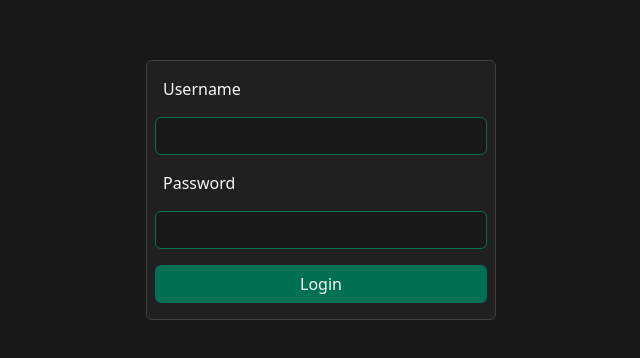
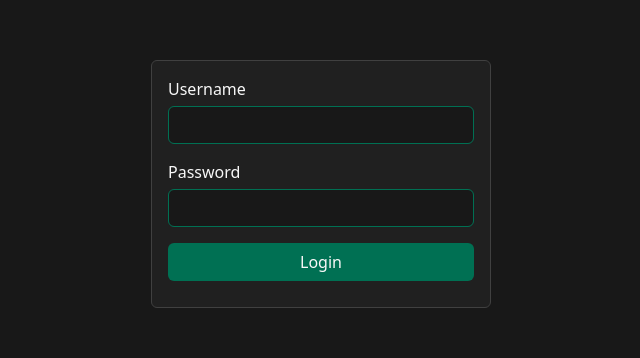
Before and after one commit to Reown/shift-management, a React (Vite) app in the folder client-react/: page /login in a window 1280 px wide. Shown: the part 140-498 px from the top of the page, without its empty margins (319-959 px from the left). Built offline with nearby package versions, Linux system fonts and the light colour scheme.

Commit message:
loginform style

```diff
--- a/client-react/src/App.css
+++ b/client-react/src/App.css
@@ -7,24 +7,31 @@ body {
     background-color: #202020;
     border-color: #404040;
     color: #F8F8F8;
-    width: 350px;
+    width: 340px;
     margin-top: 200px;
 }
 
 .btn {
     background-color: #007053;
     color: #F8F8F8;
-    width: 100%;
+    margin-bottom: 10px;
+    width: 95%;
 }
 
 .btn:hover {
     background-color: #00bc8c;
 }
 
+.formbody {
+    justify-content: center;
+}
+
 .textarea {
     background-color: #181818;
     border-color: #007053;
     color: #F8F8F8;
+    margin-top: 5px;
+    width:95%;
 }
 
 .textarea:focus{
```
